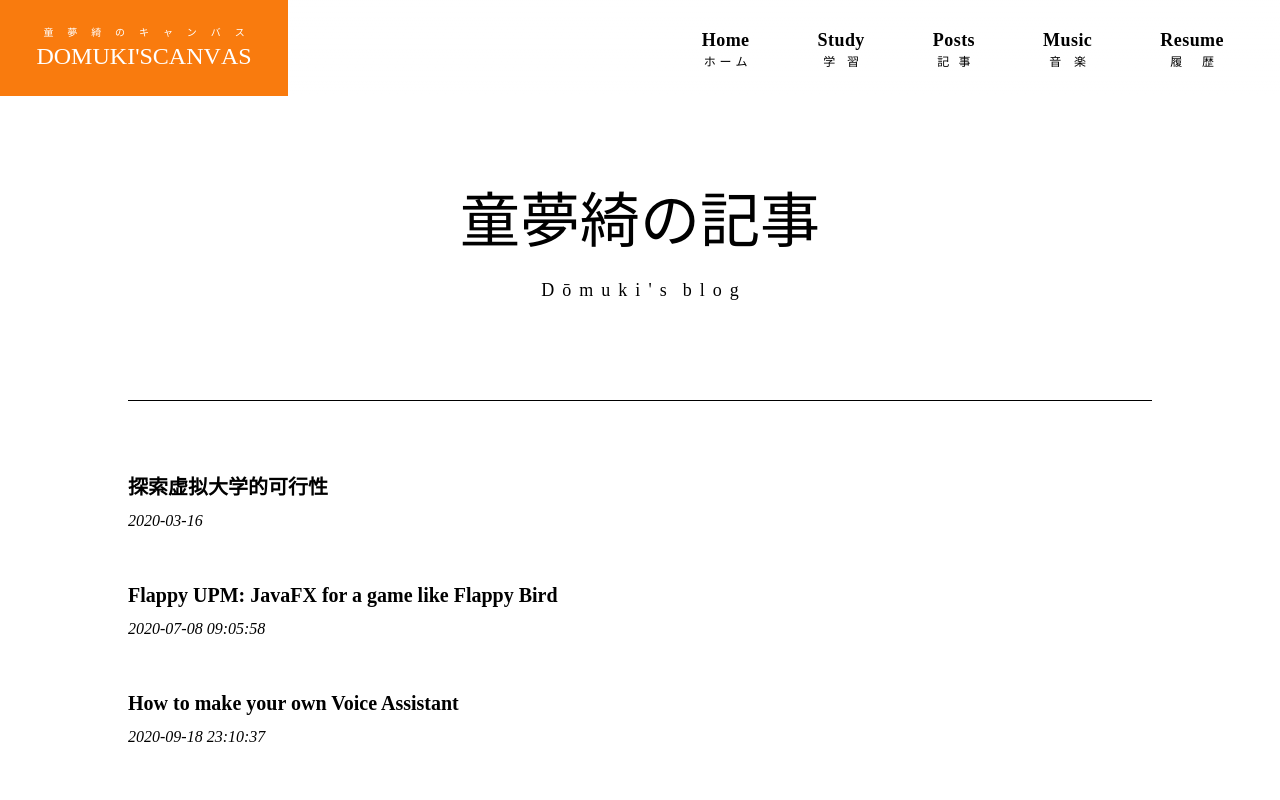
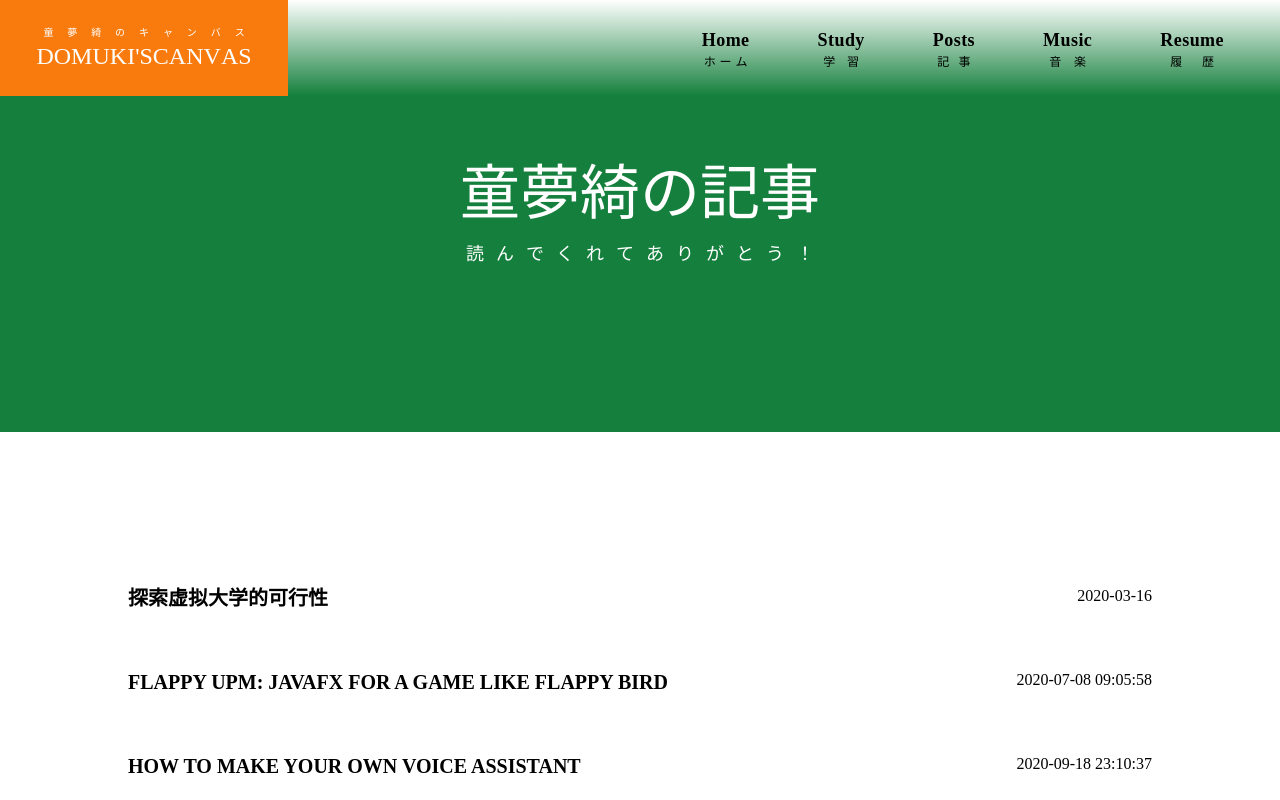
Before and after one commit to MaaZiJyun/ePortfolio, a Next.js app: page /posts in a window 1280 px wide. Shown: the top 800 px of the page. Built offline with nearby package versions, Linux system fonts and the light colour scheme.

Commit message:
latest updates

```diff
--- /dev/null
+++ b/src/app/_components/AnimeHeroTitle.tsx
@@ -0,0 +1,59 @@
+"use client";
+import Link from "next/link";
+import React, { useState } from "react";
+import { ArrowLeftIcon } from "@heroicons/react/24/outline";
+
+interface AnimeHeroTitleProps {
+  title: string;
+  description: string;
+}
+
+const AnimeHeroTitle: React.FC<AnimeHeroTitleProps> = ({
+  title,
+  description,
+}) => {
+  const [isHovered, setIsHovered] = useState(false);
+
+  const handleMouseEnter = () => {
+    setIsHovered(true);
+  };
+
+  const handleMouseLeave = () => {
+    setIsHovered(false);
+  };
+
+  return (
+    <>
+      <div
+        className="text-white py-6 w-full"
+        onMouseEnter={handleMouseEnter}
+        onMouseLeave={handleMouseLeave}
+      >
+        <div className="flex flex-col h-96 items-center justify-center">
+          <div>
+            <div
+              className={`distribute-text transition-all duration-1000 mb-4 ${
+                isHovered ? "lg:text-lg" : "text-3xl lg:text-6xl"
+              } `}
+            >
+              <span>{title}</span>
+            </div>
+            <div
+              className={`distribute-text transition-all duration-1000 ${
+                isHovered ? "text-2xl lg:text-4xl" : "lg:text-lg"
+              } `}
+            >
+              {description.split("").map((char, index) => (
+                <span className="font-normal text-white" key={index}>
+                  {char}
+                </span>
+              ))}
+            </div>
+          </div>
+        </div>
+      </div>
+    </>
+  );
+};
+
+export default AnimeHeroTitle;
--- a/src/app/_components/GreetingTitle.tsx
+++ b/src/app/_components/GreetingTitle.tsx
@@ -64,7 +64,7 @@ export default function GreetingTitle() {
   return (
     <h1 className="text-3xl lg:text-6xl">
       <span
-        className="bg-white bg-opacity-80 shadow-lg px-3 py-2 rounded-xl font-arial"
+        className="bg-white shadow-lg px-3 py-2 rounded-xl font-arial"
         style={{
           color: bgColor, // Set backgroundColor to bgColor
           transition: "color 0.5s ease",
--- a/src/app/_components/PostPreviewer.tsx
+++ b/src/app/_components/PostPreviewer.tsx
@@ -6,13 +6,15 @@ const PostPreviewer = (props: PostMetadata) => {
   return (
     <div className="py-6">
       <Link href={`/posts/${props.slug}`}>
-        <div>
-          <h2 className="text-xl font-bold">{props.title}</h2>
+        <div className="flex justify-between">
+          <h2 className="text-lg lg:text-xl font-bold uppercase">{props.title}</h2>
+          <p>{props.date}</p>
         </div>
       </Link>
-      <div className="mt-2 italic">
-        <p>{props.subtitle}</p>
-        <p>{props.date}</p>
+      <div className="flex mt-2 italic">
+        <div>
+          <p>{props.subtitle}</p>
+        </div>
       </div>
     </div>
   );
--- a/src/app/_components/QuotaBoard.tsx
+++ b/src/app/_components/QuotaBoard.tsx
@@ -8,9 +8,9 @@ interface QuotaBoardProps {
 const QuotaBoard: React.FC<QuotaBoardProps> = ({ quota, author }) => {
   return (
     <div className="flex p-12 lg:p-40 bg-black text-white justify-center items-center relative z-10">
-      <div className="flex flex-col lg:w-2/3 text-center">
+      <div className="flex flex-col lg:w-3/4 text-center">
         {quota && quota.trim() !== "" && (
-          <span className="text-xl lg:text-3xl italic">{quota}</span>
+          <span className="text-xl lg:text-3xl italic uppercase">{quota}</span>
         )}
         {author && author.trim() !== "" && (
           <span className="mt-10 text-sm lg:text-lg">{author}</span>
--- a/src/app/_components/SubPageContent.tsx
+++ b/src/app/_components/SubPageContent.tsx
@@ -1,7 +1,7 @@
 "use client";
 import React, { useState } from "react";
 
-type SubPage = "Introduction" | "Content" | "Project";
+type SubPage = "Introduction" | "Content" | "Outcome";
 
 interface SubPageContentProps {
   Introduction: React.ReactNode; // Accepts any valid React node
@@ -22,7 +22,7 @@ const SubPageContent: React.FC<SubPageContentProps> = ({
   return (
     <div className="px-6 lg:px-24 my-24">
       <div className="flex items-center justify-between border-b-2 border-black">
-        {["Introduction", "Content", "Project"].map((page) => (
+        {["Introduction", "Content", "Outcome"].map((page) => (
           <div
             key={page}
             className={`flex w-1/3 items-center justify-center cursor-pointer py-3 hover:bg-black hover:text-white ${
@@ -37,7 +37,7 @@ const SubPageContent: React.FC<SubPageContentProps> = ({
       <div className="mt-14">
         {activePage === "Introduction" && Introduction}
         {activePage === "Content" && Content}
-        {activePage === "Project" && Project}
+        {activePage === "Outcome" && Project}
       </div>
     </div>
   );
--- a/src/app/_components/_NoteList/NoteList.tsx
+++ b/src/app/_components/_NoteList/NoteList.tsx
@@ -11,8 +11,8 @@ const NoteList: React.FC<NoteListProps> = ({ allData }) => {
     <>
       <div className="lg:px-16 px-6 py-24 bg-gray-100">
         <div className="flex items-center justify-center mb-12">
-          <h1 className="lg:text-4xl text-3xl font-bold underline text-center">
-            Some of the Notes and Posts
+          <h1 className="lg:text-4xl text-3xl font-bold text-center">
+          いくつか の ノート と 投稿 :)
           </h1>
         </div>
         <div className="lg:flex lg:space-x-3">
--- a/src/app/_components/_Video/VideoBoard.tsx
+++ b/src/app/_components/_Video/VideoBoard.tsx
@@ -37,7 +37,7 @@ const VideoBoard: React.FC<VideoBoardProps> = ({
     <div className="w-full h-full">
       <div
         className={`flex lg:flex-row flex-col w-full h-full bg-black ${
-          isHovered ? "bg-opacity-40" : "bg-opacity-10"
+          isHovered ? "bg-opacity-60" : "bg-opacity-10"
         } transition duration-500`}
       >
         <ParallaxSection backgroundImage={image}>
--- a/src/app/music/page.tsx
+++ b/src/app/music/page.tsx
@@ -9,7 +9,7 @@ const page = () => {
   return (
     <main className="flex flex-col items-center justify-between">
       <Container>
-        <div className="bg-sketch">
+        <div className="bg-domukiphoto">
           <div className="flex flex-col items-center justify-center h-screen">
             <span className="text-3xl lg:text-6xl text-center">
               童夢綺の音楽作品
--- a/src/app/page.tsx
+++ b/src/app/page.tsx
@@ -71,7 +71,7 @@ export default function Home() {
                   <WrenchScrewdriverIcon className="h-12 w-12" />
 
                   <span className="font-bold text-xl text-center">
-                    Application Developer
+                    Software Developer
                   </span>
                   <span className="text-justify">
                     He hold a Bachelor's degree in Software Engineering, and
@@ -161,7 +161,7 @@ export default function Home() {
         <FadeInContainer>
           <ParallaxSection backgroundImage={"/images/domukiphoto.png"}>
             <div className="flex w-full">
-              <div className="hidden lg:flex lg:w-1/2">
+              <div className="hidden lg:flex lg:w-1/2 bg-white bg-opacity-40">
                 <div className="flex h-full w-full flex-col items-center justify-center px-6 py-32">
                   <div>
                     <span className="text-center text-3xl lg:text-6xl">
@@ -177,7 +177,7 @@ export default function Home() {
                   </div>
                 </div>
               </div>
-              <div className="flex w-full lg:w-1/2 py-12 px-6 bg-white bg-opacity-90">
+              <div className="flex w-full lg:w-1/2 py-12 px-6 bg-white">
                 <ContactForm />
               </div>
             </div>
--- a/src/app/posts/page.tsx
+++ b/src/app/posts/page.tsx
@@ -3,6 +3,7 @@ import Container from "../_components/Container";
 import PostPreviewer from "../_components/PostPreviewer";
 import Section from "../_components/Section";
 import DirectoryBar from "../_components/DirectoryBar";
+import AnimeHeroTitle from "../_components/AnimeHeroTitle";
 
 const page = () => {
   const postMetadata = getPostMetadata();
@@ -10,25 +11,18 @@ const page = () => {
     <PostPreviewer key={post.slug} {...post} />
   ));
   return (
-    <main className="flex flex-col items-center justify-between my-24">
+    <main className="flex flex-col items-center justify-between">
       <Container>
         <div className="flex flex-col items-center justify-between">
+          <div className="relative w-full">
+            <div className="flex flex-col items-center justify-center font-arial bg-green-700 mb-48 lg:mb-20">
+              <AnimeHeroTitle
+                title={"童夢綺の記事"}
+                description={"読んでくれてありがとう！"}
+              />
+            </div>
+          </div>
           <div className="flex flex-col w-full px-6 lg:px-32">
-            <div className="flex w-full flex-col items-center justify-center text-justify">
-              <div className="flex flex-col items-between justify-center py-24">
-                <div className="flex items-center justify-center w-full text-3xl lg:text-6xl">
-                  <span className="text-center ">童夢綺の記事</span>
-                </div>
-                <div className="flex items-center justify-center mt-6 text-base lg:text-lg space-x-2">
-                  {"Dōmuki's blog".split("").map((char, index) => (
-                    <span className="font-normal" key={index}>
-                      {char}
-                    </span>
-                  ))}
-                </div>
-              </div>
-            </div>
-            <div className="w-full h-px bg-black"></div>
             <div className="flex flex-col w-full py-12">{postPreviews}</div>
           </div>
         </div>
```
Also changed, not shown: src/app/study/ielts/page.tsx (+26 -5 lines), src/app/study/page.tsx (+5 -13 lines).
